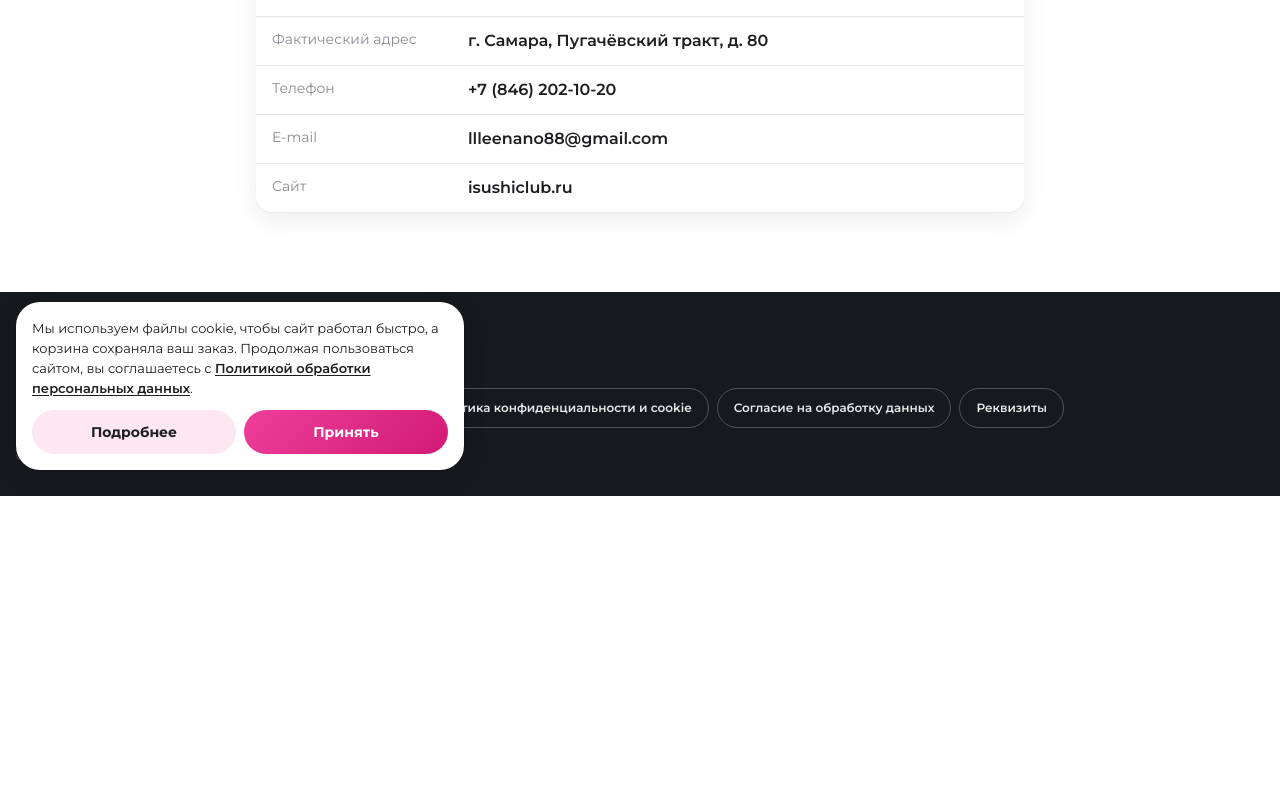
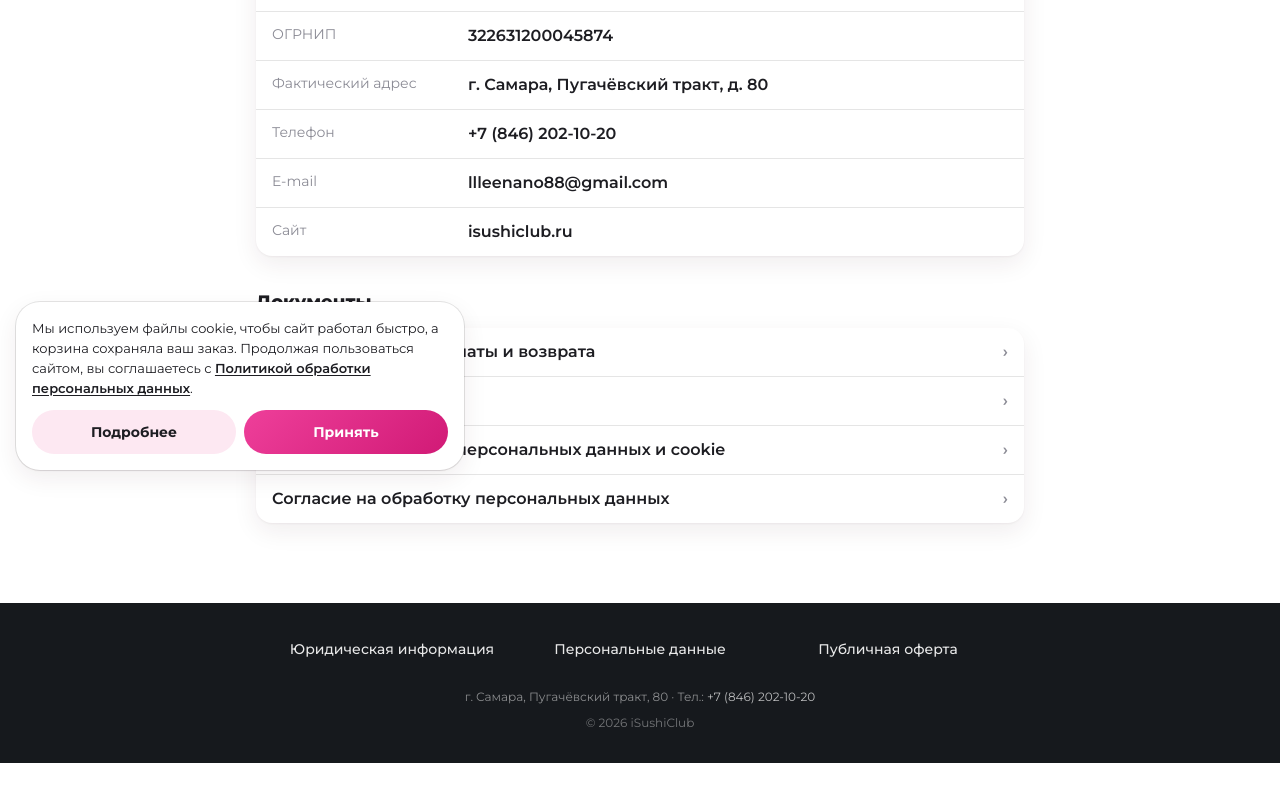
Before and after one commit to llleenano88-star/isushi-next, a Next.js app: page /requisites in a window 1280 px wide. Shown: the part 314-1109 px from the top of the page. Before the commit the page ends 842 px from the top, so only its background shows below. Built offline with nearby package versions, Linux system fonts and the light colour scheme; no server answers; the database is empty.

Commit message:
Обновлен подвал (3 ссылки) и страница юридической информации

```diff
--- a/app/requisites/page.tsx
+++ b/app/requisites/page.tsx
@@ -1,6 +1,7 @@
 import type { Metadata } from 'next';
+import Link from 'next/link';
 
-export const metadata: Metadata = { title: 'Реквизиты', alternates: { canonical: '/requisites' } };
+export const metadata: Metadata = { title: 'Юридическая информация', alternates: { canonical: '/requisites' } };
 
 const rows: [string, string][] = [
   ['Продавец', 'Индивидуальный предприниматель Гурман Дмитрий Алексеевич (ИП Гурман Д.А.)'],
@@ -12,11 +13,19 @@ const rows: [string, string][] = [
   ['Сайт', 'isushiclub.ru'],
 ];
 
+const docs: [string, string][] = [
+  ['/terms', 'Условия доставки, оплаты и возврата'],
+  ['/oferta', 'Публичная оферта'],
+  ['/privacy', 'Политика обработки персональных данных и cookie'],
+  ['/consent', 'Согласие на обработку персональных данных'],
+];
+
 export default function Page() {
   return (
     <article className="mx-auto max-w-3xl py-8 text-ink">
-      <h1 className="text-2xl font-extrabold leading-tight sm:text-3xl">Реквизиты</h1>
-      <dl className="mt-5 divide-y divide-black/10 rounded-2xl bg-card shadow-soft">
+      <h1 className="text-2xl font-extrabold leading-tight sm:text-3xl">Юридическая информация</h1>
+      <h2 className="mt-6 text-lg font-extrabold">Реквизиты</h2>
+      <dl className="mt-3 divide-y divide-black/10 rounded-2xl bg-card shadow-soft">
         {rows.map(([k, v]) => (
           <div key={k} className="grid gap-1 px-4 py-3 sm:grid-cols-[12rem_1fr]">
             <dt className="text-sm text-mute">{k}</dt>
@@ -24,6 +33,12 @@ export default function Page() {
           </div>
         ))}
       </dl>
+      <h2 className="mt-8 text-lg font-extrabold">Документы</h2>
+      <ul className="mt-3 divide-y divide-black/10 rounded-2xl bg-card shadow-soft">
+        {docs.map(([href, title]) => (
+          <li key={href}><Link href={href} className="flex items-center justify-between gap-3 px-4 py-3 font-semibold">{title}<span aria-hidden className="text-mute">›</span></Link></li>
+        ))}
+      </ul>
     </article>
   );
 }
--- a/components/Footer.tsx
+++ b/components/Footer.tsx
@@ -1,22 +1,19 @@
 import Link from 'next/link';
 
 export default function Footer() {
-  const pill = 'inline-flex min-h-10 items-center rounded-full border border-white/25 px-4 text-xs font-semibold text-white/90 transition hover:bg-white/10';
+  const link = 'px-2 py-1 text-center text-sm font-medium leading-5 text-white/90 transition hover:text-white';
   return (
-    <footer className="mt-12 bg-[#16191d] text-sm text-white/70">
-      <div className="mx-auto max-w-7xl px-4 py-8">
-        <p className="leading-6">
-          г. Самара, Пугачёвский тракт, 80<br />
-          Тел.: <a href="tel:+78462021020" className="text-white/90 hover:text-white">+7 (846) 202-10-20</a>
+    <footer className="mt-12 bg-[#16191d] text-white/70">
+      <div className="mx-auto max-w-3xl px-4 py-8">
+        <nav aria-label="Документы" className="grid grid-cols-3 items-start gap-2">
+          <Link href="/requisites" className={link}>Юридическая информация</Link>
+          <Link href="/privacy" className={link}>Персональные данные</Link>
+          <Link href="/oferta" className={link}>Публичная оферта</Link>
+        </nav>
+        <p className="mt-6 text-center text-xs leading-5 text-white/50">
+          г. Самара, Пугачёвский тракт, 80 · Тел.: <a href="tel:+78462021020" className="text-white/70 hover:text-white">+7 (846) 202-10-20</a>
         </p>
-        <nav aria-label="Документы" className="mt-4 flex flex-wrap gap-2">
-          <Link href="/terms" className={pill}>Условия доставки и возврата</Link>
-          <Link href="/oferta" className={pill}>Публичная оферта</Link>
-          <Link href="/privacy" className={pill}>Политика конфиденциальности и cookie</Link>
-          <Link href="/consent" className={pill}>Согласие на обработку данных</Link>
-          <Link href="/requisites" className={pill}>Реквизиты</Link>
-        </nav>
-        <p className="mt-5 text-xs text-white/40">© {new Date().getFullYear()} iSushiClub</p>
+        <p className="mt-2 text-center text-xs text-white/40">© {new Date().getFullYear()} iSushiClub</p>
       </div>
     </footer>
   );
```
